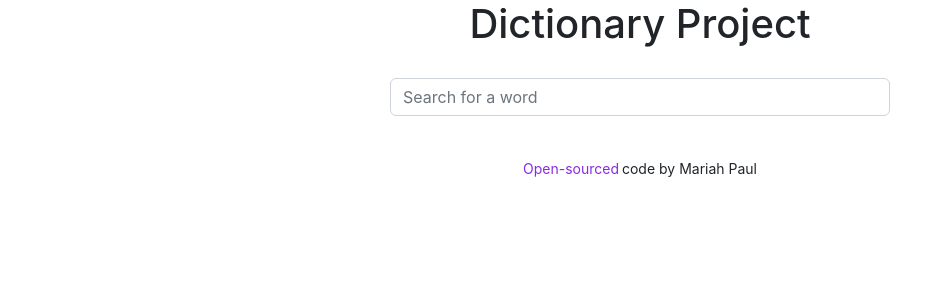
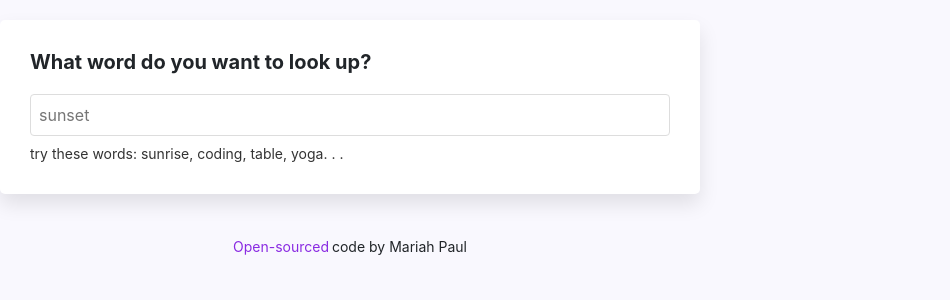
Before and after one commit to nmariahpaul/dictionary-project, a React (Create React App) app: page / in a window 1280 px wide. Shown: the top 300 px of the page, without its empty margins (0-950 px from the left). Built offline with nearby package versions, Linux system fonts and the light colour scheme; no server answers.

Commit message:
Styled the application

```diff
--- a/src/App.css
+++ b/src/App.css
@@ -1,11 +1,9 @@
+body {
+  background: #f9f8fe;
+}
+
 .App {
   max-width: 700px;
-  margin: 0 auto;
-}
-
-.App footer {
-  text-align: center;
-  margin: 40px 0;
 }
 
 .App a {
@@ -13,3 +11,8 @@
   margin-right: 3px;
   color: #8a2be2;
 }
+
+.App footer {
+  text-align: center;
+  margin: 40px 0;
+}
--- a/src/App.js
+++ b/src/App.js
@@ -5,11 +5,9 @@ import Dictionary from "./Dictionary";
 export default function App() {
   return (
     <div className="App">
-      <header className="App-header">
-        <h1 className="text-center">Dictionary Project</h1>
-      </header>
+      <header className="App-header"></header>
       <main>
-        <Dictionary />
+        <Dictionary defaultKeyword="sunset" />
       </main>
       <footer>
         <p>
--- a/src/Dictionary.css
+++ b/src/Dictionary.css
@@ -1,10 +1,37 @@
+.Dictionary h1 {
+  font-size: 20px;
+  font-weight: bold;
+  margin-bottom: 20px;
+}
+
 .Dictionary {
   max-width: 700px;
 }
 
+.Dictionary section {
+  background: #fff;
+  padding: 30px;
+  border-radius: 5px;
+  box-shadow: 0 10px 20px rgba(0, 0, 0, 0.1);
+  margin: 20px 0;
+}
+
 .Dictionary form {
   text-align: center;
-  margin: 30px auto;
+}
+
+.Dictionary input {
+  width: 100%;
+  padding: 8px;
+  border: 1px solid #ddd;
+  border-radius: 4px;
+  color: #333;
+}
+
+.Dictionary .hint {
+  font-size: 14px;
+  margin-top: 7px;
+  color: #333;
 }
 
 .form-control {
--- a/src/Dictionary.js
+++ b/src/Dictionary.js
@@ -3,36 +3,55 @@ import Results from "./Results";
 import axios from "axios";
 import "./Dictionary.css";
 
-export default function Dictionary() {
-  const [keyword, setKeyword] = useState("");
+export default function Dictionary(props) {
+  const [keyword, setKeyword] = useState(props.defaultKeyword);
   const [results, setResults] = useState(null);
+  const [loaded, setLoaded] = useState(false);
 
   function handleResponse(response) {
     setResults(response.data[0]);
   }
 
-  function search(event) {
-    event.preventDefault();
-
+  function search() {
     let apiUrl = `https://api.dictionaryapi.dev/api/v2/entries/en/${keyword}`;
     axios.get(apiUrl).then(handleResponse);
+  }
+
+  function handleSubmit(event) {
+    event.preventDefault();
+    search();
   }
 
   function handleKeywordSearch(event) {
     setKeyword(event.target.value);
   }
 
+  function load() {
+    setLoaded(true);
+    search();
+  }
+
+  if (loaded) {
     return (
       <div className="Dictionary">
-      <form onSubmit={search}>
+        <section>
+          <h1>What word do you want to look up?</h1>
+          <form onSubmit={handleSubmit}>
             <input
               type="search"
-          placeholder="Search for a word"
-          className="form-control"
+              placeholder={props.defaultKeyword}
               onChange={handleKeywordSearch}
             />
           </form>
+          <div className="hint">
+            try these words: sunrise, coding, table, yoga. . .
+          </div>
+        </section>
         <Results results={results} />
       </div>
     );
+  } else {
+    load();
+    return "Loading";
   }
+}
--- a/src/Meaning.css
+++ b/src/Meaning.css
@@ -1,13 +1,15 @@
 .Meaning {
   max-width: 700px;
-  text-align: center;
+}
+
+.Meaning .example {
+  color: #70757a;
+  font-style: italic;
+  margin-top: 10px;
 }
 
 .Meaning h4 {
-  font-size: 20px;
-  opacity: 0.9;
+  font-size: 24px;
+  line-height: 1.5;
+  font-weight: bold;
 }
-
-.Meaning em {
-  opacity: 0.7;
-}
--- a/src/Meaning.js
+++ b/src/Meaning.js
@@ -9,13 +9,11 @@ export default function Meaning(props) {
       {props.meaning.definitions.map(function(definitions, index) {
         return (
           <div key={index}>
-            <p>
-              <strong>Definition:</strong> {definitions.definition}
-              <br />
-              <strong>Example:</strong>
-              <em> {definitions.example}</em>
+            <div className="definition">{definitions.definition}</div>
+            <div className="example">
+              {definitions.example}
               <Synonyms synonyms={definitions.synonyms} />
-            </p>
+            </div>
           </div>
         );
       })}
--- /dev/null
+++ b/src/Phonetics.css
@@ -0,0 +1,23 @@
+.Phonetics {
+  margin: 15px 0;
+}
+
+.Phonetics a {
+  border: 1px solid #8a2be2;
+  border-radius: 20px;
+  padding: 7px 10px;
+  margin-right: 5px;
+  font-size: 12px;
+  font-weight: bold;
+  transition: all 150ms ease-in-out;
+}
+
+.Phonetics a:hover {
+  background: #8a2be2;
+  color: #fff;
+}
+
+.Phonetics .text {
+  opacity: 0.7;
+  font-weight: bold;
+}
--- a/src/Phonetics.js
+++ b/src/Phonetics.js
@@ -1,13 +1,13 @@
 import React from "react";
+import "./Phonetics.css";
 
 export default function Phonetics(props) {
   return (
-    <div className="Phonetics text-center">
+    <div className="Phonetics">
       <a href={props.phonetics.audio} target="_blank" rel="noopener noreferrer">
         Listen
       </a>
-      <br />
-      {props.phonetics.text}
+      <span className="text"> {props.phonetics.text}</span>
     </div>
   );
 }
--- a/src/Results.css
+++ b/src/Results.css
@@ -1,12 +1,8 @@
 .Results {
   max-width: 700px;
-  margin: 0 20px 0 20px;
-  border: 1px solid #ced4da;
-  border-radius: 4px;
-  padding: 10px 30px;
 }
 
 .Results h2 {
-  text-align: center;
-  font-size: 24px;
+  font-size: 36px;
+  line-height: 1.5;
 }
--- a/src/Results.js
+++ b/src/Results.js
@@ -7,6 +7,7 @@ export default function Results(props) {
   if (props.results) {
     return (
       <div className="Results">
+        <section>
           <h2 className="mb-3">{props.results.word}</h2>
           {props.results.phonetics.map(function(phonetics, index) {
             return (
@@ -15,11 +16,12 @@ export default function Results(props) {
               </div>
             );
           })}
+        </section>
         {props.results.meanings.map(function(meaning, index) {
           return (
-            <div key={index}>
+            <section key={index}>
               <Meaning meaning={meaning} />
-            </div>
+            </section>
           );
         })}
       </div>
--- /dev/null
+++ b/src/Synonyms.css
@@ -0,0 +1,11 @@
+.Synonyms {
+  margin: 20px 0 0;
+  padding: 0;
+}
+
+.Synonyms li {
+  font-size: 14px;
+  display: inline-block;
+  padding-right: 13px;
+  line-height: 1;
+}
--- a/src/Synonyms.js
+++ b/src/Synonyms.js
@@ -1,4 +1,5 @@
 import React from "react";
+import "./Synonyms.css";
 
 export default function Synonyms(props) {
   if (props.synonyms) {
```
Lines whose indentation alone changed are shown as unchanged.
